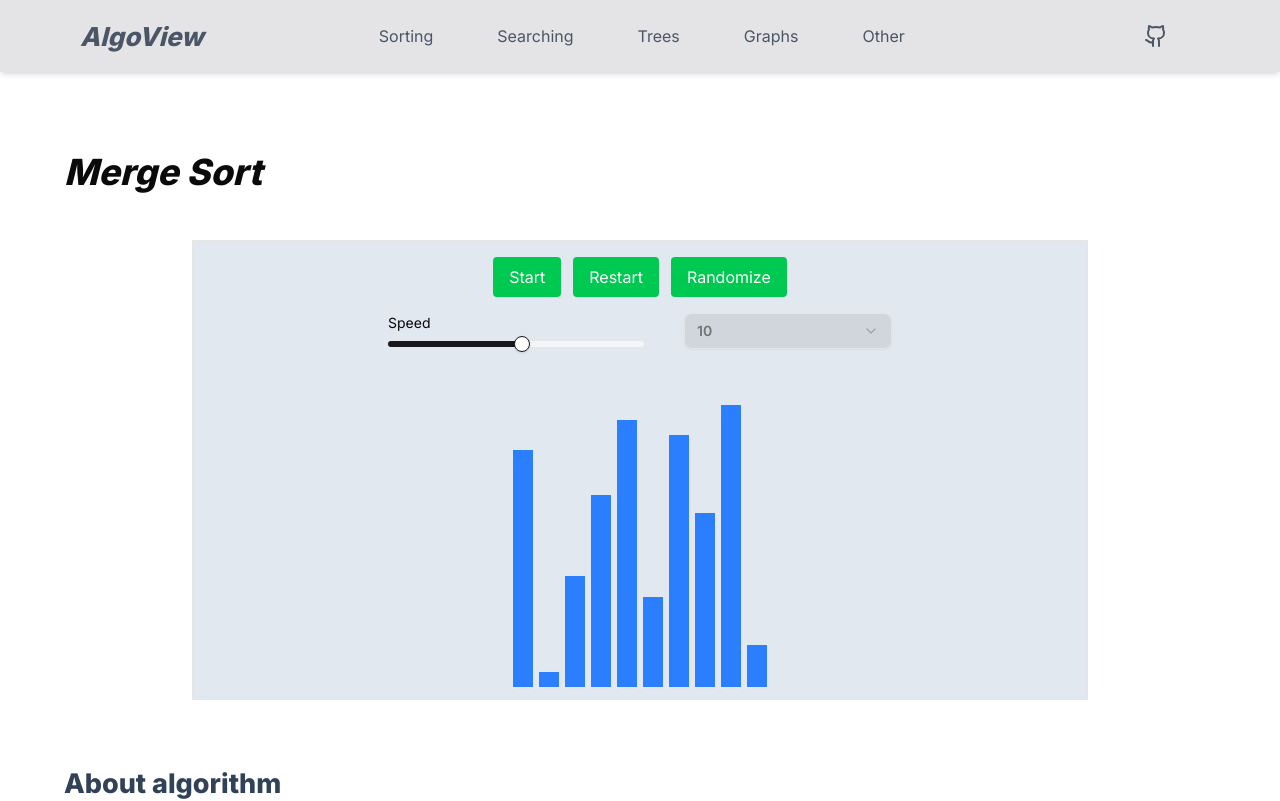
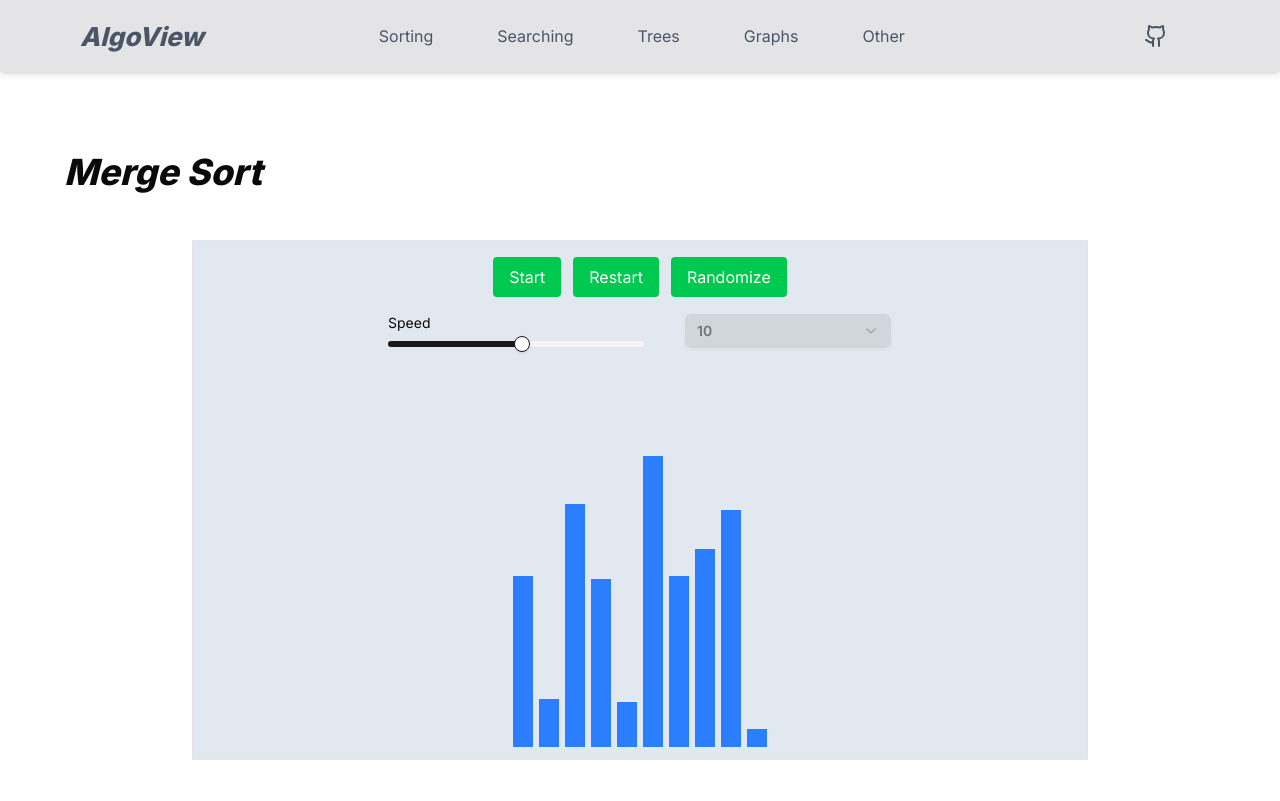
Before and after one commit to Aaron-Cue/algorithm-visualizer, a Next.js app: page /Merge in a window 1280 px wide. Shown: the top 801 px of the page. Built offline with nearby package versions, Linux system fonts and the light colour scheme.

Commit message:
ui animation styles update

```diff
--- a/src/components/Algorithms/AlgorithmWrapperPage.tsx
+++ b/src/components/Algorithms/AlgorithmWrapperPage.tsx
@@ -12,7 +12,7 @@ export default function AlgorithmWrapperPage({
   return (
     <>
       <h1 className="text-4xl font-bold italic mb-12">{title}</h1>
-      <section className="my-12 p-3 pb-0 pt-4 border-1 max-w-4xl mx-auto bg-slate-200">
+      <section className="flex flex-col justify-between my-12 p-3 pb-0 pt-4 border-1 max-w-4xl mx-auto bg-slate-200 h-130">
         {children}
       </section>
       <section>
--- a/src/components/Algorithms/Animations/AnimationSortingWrapper.tsx
+++ b/src/components/Algorithms/Animations/AnimationSortingWrapper.tsx
@@ -1,6 +1,7 @@
 'use client'
 import React, { useState } from 'react'
 import algorithmMap from '@/data/typeAlgorithms'
+import { getRandomArray } from '@/utils/getRandomArray'
 import SortingControllers from '../../Controls/SortingControllers'
 
 export default function AnimationWrapper({
@@ -8,7 +9,7 @@ export default function AnimationWrapper({
 }: {
   algorithmType: string
 }) {
-  const initialArray: number[] = [79, 5, 37, 64, 89, 30, 84, 58, 94, 14]
+  const initialArray: number[] = getRandomArray(10)
 
   const [values, setValues] = useState<number[]>([...initialArray])
   const [randomValues, setRandomValues] = useState<number[]>([])
@@ -65,7 +66,7 @@ export default function AnimationWrapper({
           setSpeed={setSpeed}
         />
       </div>
-      <div className="space-y-4 my-3">
+      <div className="space-y-4 my-3 p-2 md:p-0">
         <div className="flex pt-8 justify-center gap-[6px] items-end">
           {values.map((v, i) => (
             <div
```
